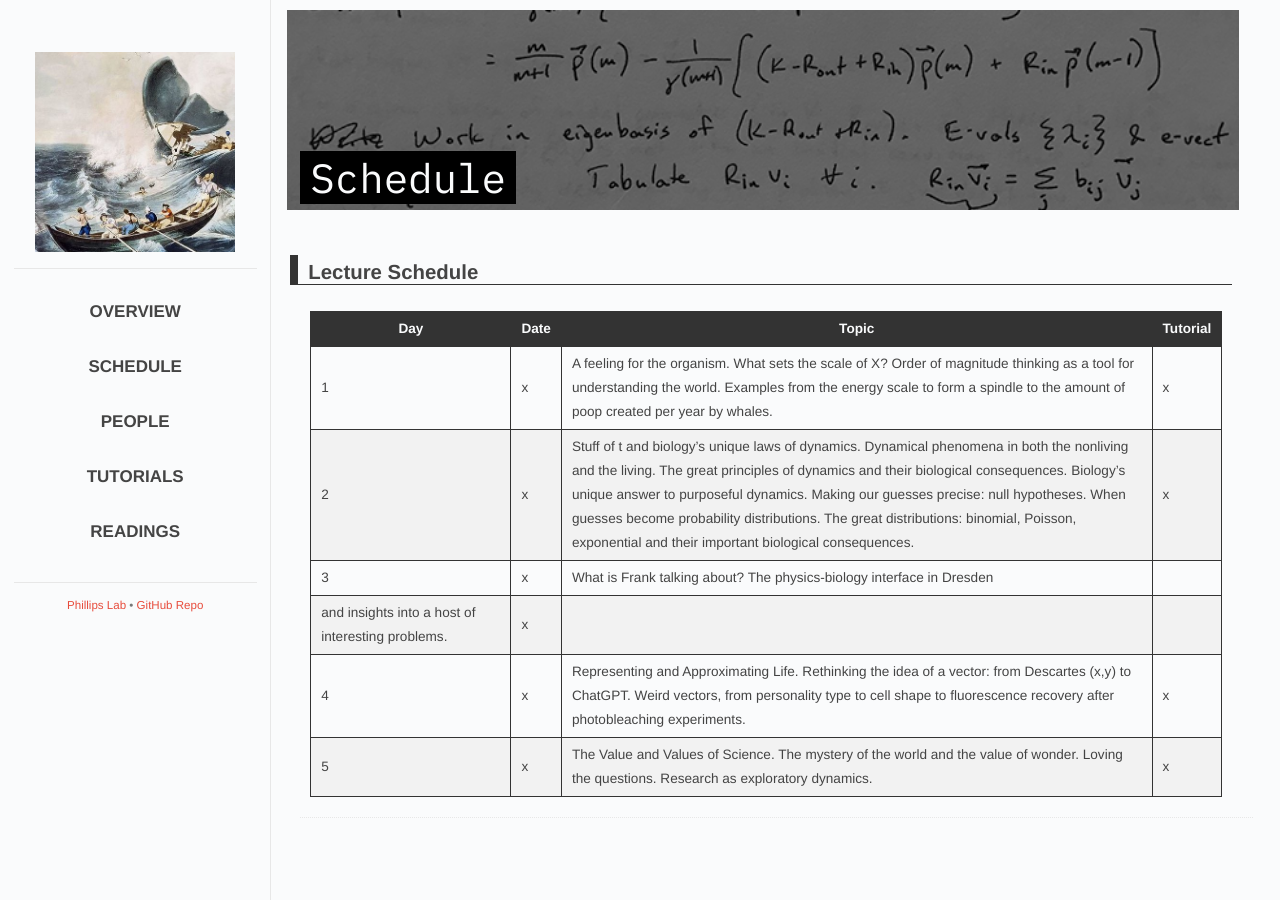
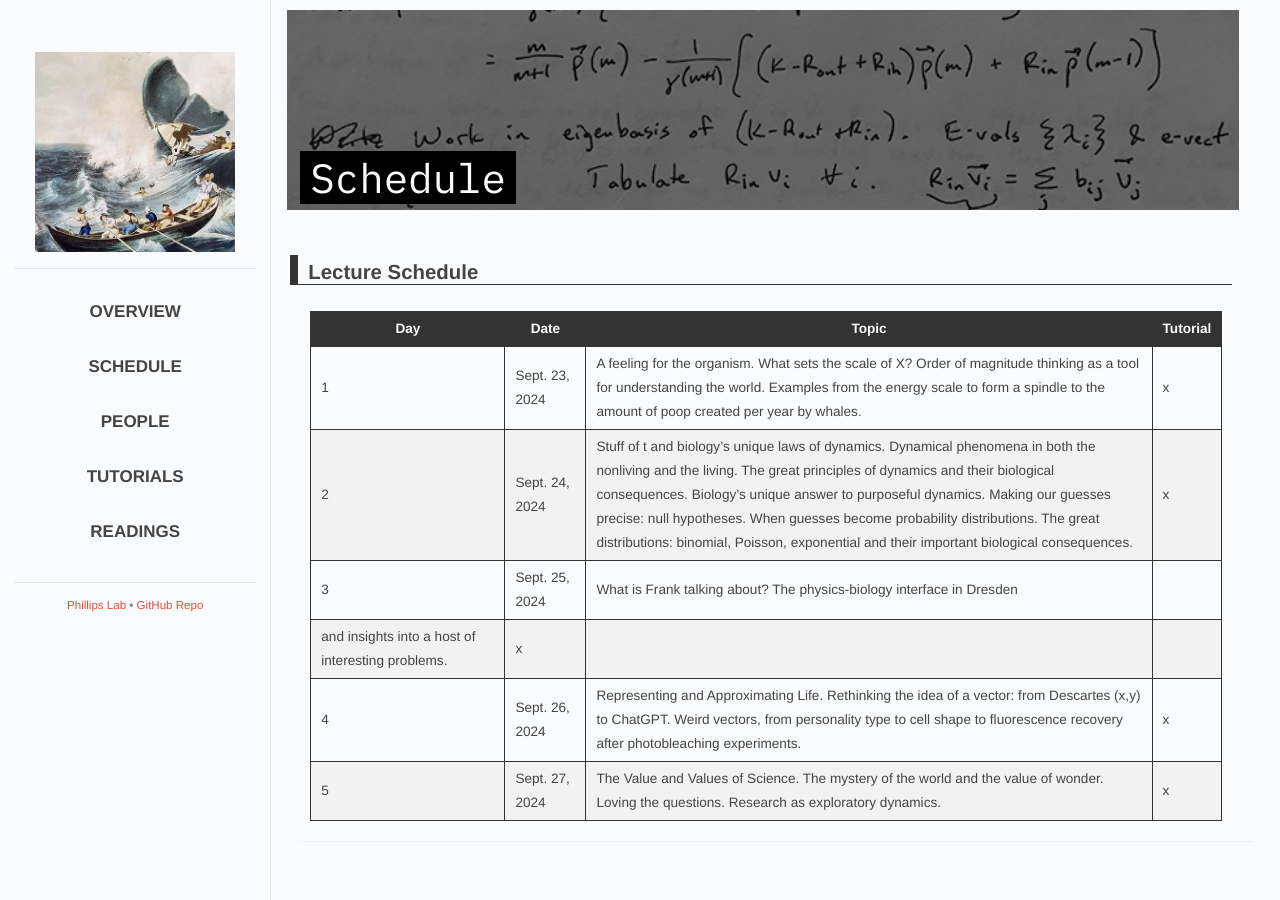
Before and after one commit to RPGroup-PBoC/mpi-pboc, a Jekyll site: the page built from 2024/schedule.md, in a window 1280 px wide. Built offline with Jekyll 4.4.1, drawn with Linux system fonts in a browser that asks for light colours; some web fonts are replaced.

Commit message:
fixed schedule spaing and added dates

```diff
--- a/2024/schedule.md
+++ b/2024/schedule.md
@@ -9,9 +9,9 @@ permalink: /2024/schedule
 
 | Day | Date | Topic | Tutorial |
 | -- | -- | -- | -- |
-| 1 | x | A feeling for the organism.  What sets the scale of X?  Order of magnitude thinking as a tool for understanding the world.  Examples from the energy scale to form a spindle to the amount of poop created per year by whales. | x |
-| 2 | x | Stuff of t and biology’s unique laws of dynamics.  Dynamical phenomena in both the nonliving and the living.  The great principles of dynamics and their biological consequences.  Biology’s unique answer to purposeful dynamics. Making our guesses precise: null hypotheses.  When guesses become probability distributions.  The great distributions: binomial, Poisson, exponential and their important biological consequences. | x |
-| 3 | x | What is Frank talking about?  The physics-biology interface in Dresden
+| 1 | Sept. 23, 2024 | A feeling for the organism.  What sets the scale of X?  Order of magnitude thinking as a tool for understanding the world.  Examples from the energy scale to form a spindle to the amount of poop created per year by whales. | x |
+| 2 | Sept. 24, 2024 | Stuff of t and biology’s unique laws of dynamics.  Dynamical phenomena in both the nonliving and the living.  The great principles of dynamics and their biological consequences.  Biology’s unique answer to purposeful dynamics. Making our guesses precise: null hypotheses.  When guesses become probability distributions.  The great distributions: binomial, Poisson, exponential and their important biological consequences. | x |
+| 3 | Sept. 25, 2024 | What is Frank talking about? The physics-biology interface in Dresden
 and insights into a host of interesting problems. | x |
-| 4 | x | Representing and Approximating Life.  Rethinking the idea of a vector: from Descartes (x,y) to ChatGPT. Weird vectors, from personality type to cell shape to fluorescence recovery after photobleaching experiments. | x |
-| 5 | x | The Value and Values of Science.  The mystery of the world and the value of wonder.  Loving the questions.  Research as exploratory dynamics. | x |
+| 4 | Sept. 26, 2024 | Representing and Approximating Life.  Rethinking the idea of a vector: from Descartes (x,y) to ChatGPT. Weird vectors, from personality type to cell shape to fluorescence recovery after photobleaching experiments. | x |
+| 5 | Sept. 27, 2024 | The Value and Values of Science.  The mystery of the world and the value of wonder.  Loving the questions.  Research as exploratory dynamics. | x |
```
